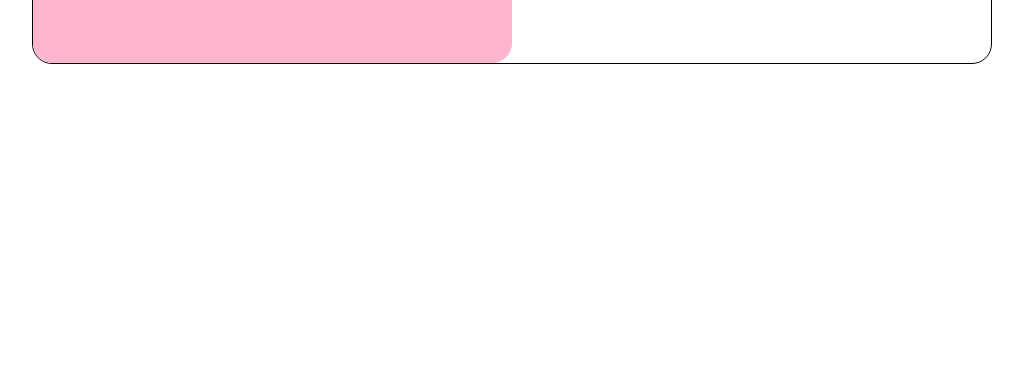
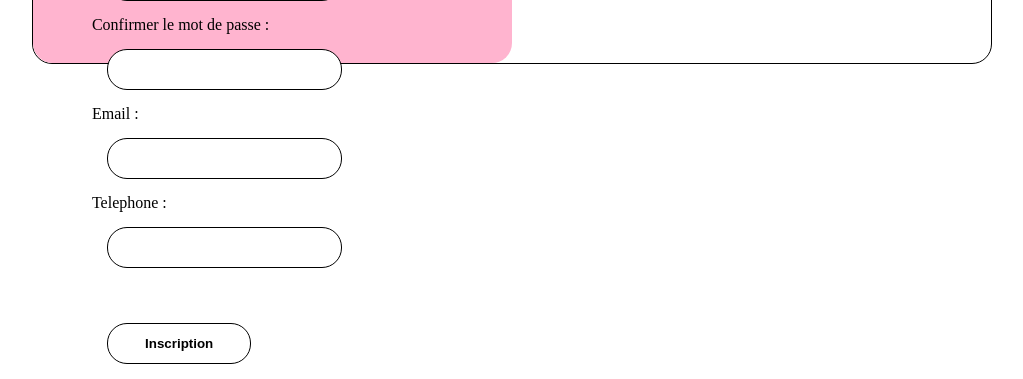
Before and after one commit to Mits0u/lafleur, a PHP site: page /inscription.php in a window 1280 px wide. Shown: the part 526-905 px from the top of the page, without its empty margins (128-1151 px from the left). Before the commit the page ends 590 px from the top, so only its background shows below. Run offline with PHP 8.4, Linux system fonts and the light colour scheme.

Commit message:
Phase Bêta

```diff
--- a/inscription.php
+++ b/inscription.php
@@ -18,16 +18,16 @@
     echo '<form action="inscription.php" method="post">'
     ?>
         <p>
-            <label for="nom">Nom</label> : <input type="text" name="nom" id="nom" /><br />
-            <label for="prenom">Prenom</label> : <input type="prenom" name="prenom" id="prenom" /><br />
-            <label for="adresse">Adresse</label> : <input type="text" name="adresse" id="adresse" /><br />
-            <label for="pass1">Mot de passe</label> : <input type="password" name="pass1" id="pass1" /><br />
-            <label for="pass2">Confirmer le mot de passe</label> : <input type="password" name="pass2" id="pass2" /><br />
-            <label for="mail">Email</label> : <input type="email" name="mail" id="mail" /><br />
-            <label for="tel">Telephone</label> : <input type="text" name="tel" id="tel" /><br />
-            <input type="submit" value="Inscription" id="submit"></input>
+            <label for="nom">Nom</label> : <br /><input type="text" name="nom" id="nom" class="box" /><br />
+            <label for="prenom">Prenom</label> : <br /><input type="prenom" name="prenom" id="prenom" class="box" /><br />
+            <label for="adresse">Adresse</label> : <br /><input type="text" name="adresse" id="adresse" class="box" /><br />
+            <label for="pass1">Mot de passe</label> : <br /><input type="password" name="pass1" id="pass1" class="box" /><br />
+            <label for="pass2">Confirmer le mot de passe</label> : <br /><input type="password" name="pass2" id="pass2" class="box" /><br />
+            <label for="mail">Email</label> : <br /><input type="email" name="mail" id="mail" class="box" /><br />
+            <label for="tel">Telephone</label> : <br /><input type="text" name="tel" id="tel" class="box" />
+            <input type="submit" value="Inscription" id="submit" class="box"></input>
         </p>
-    </form>
+        </form>
    </form>
         <div class="side">
             <img src="assets/img/illu1" alt="illustration">
```
